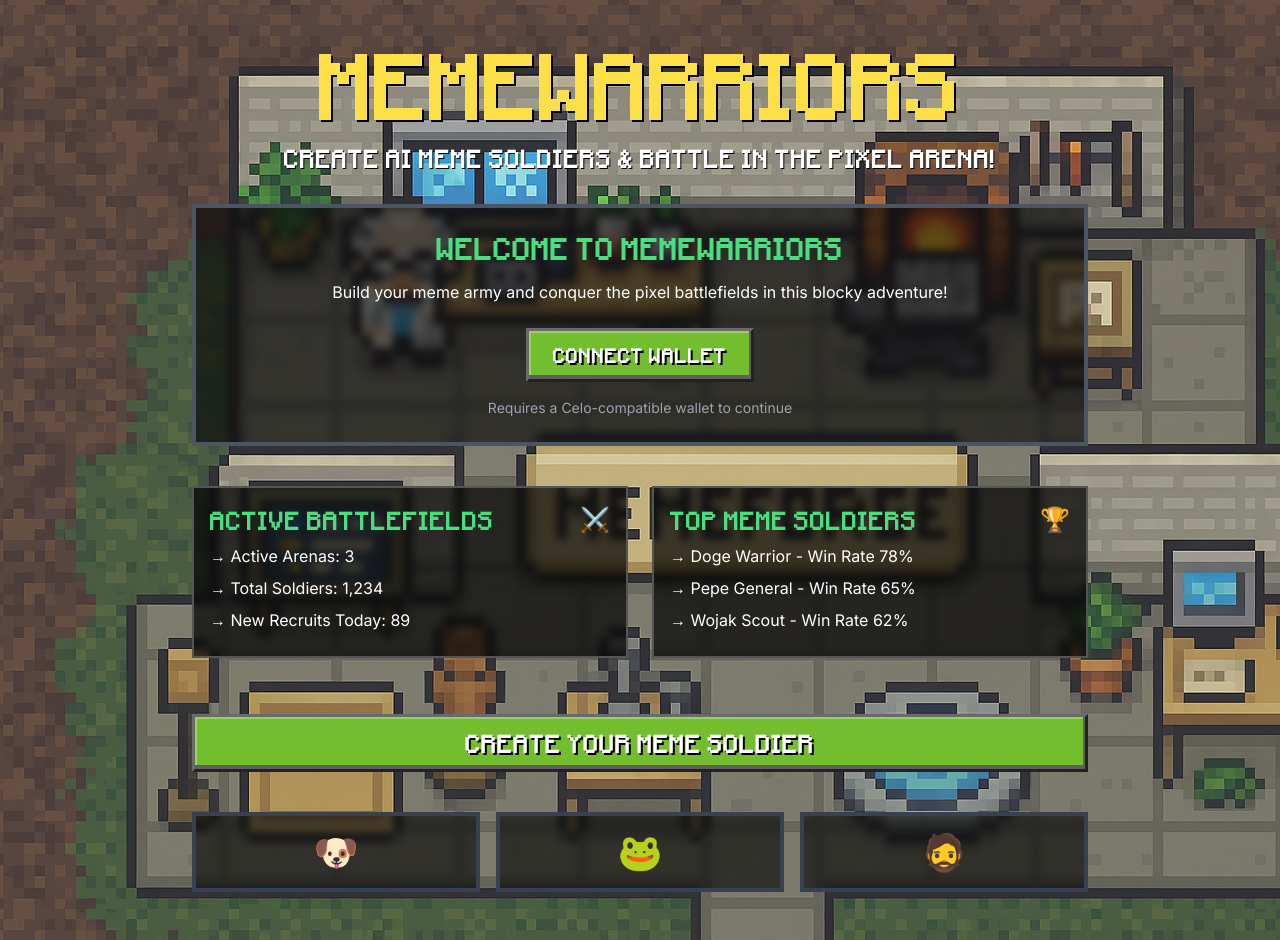
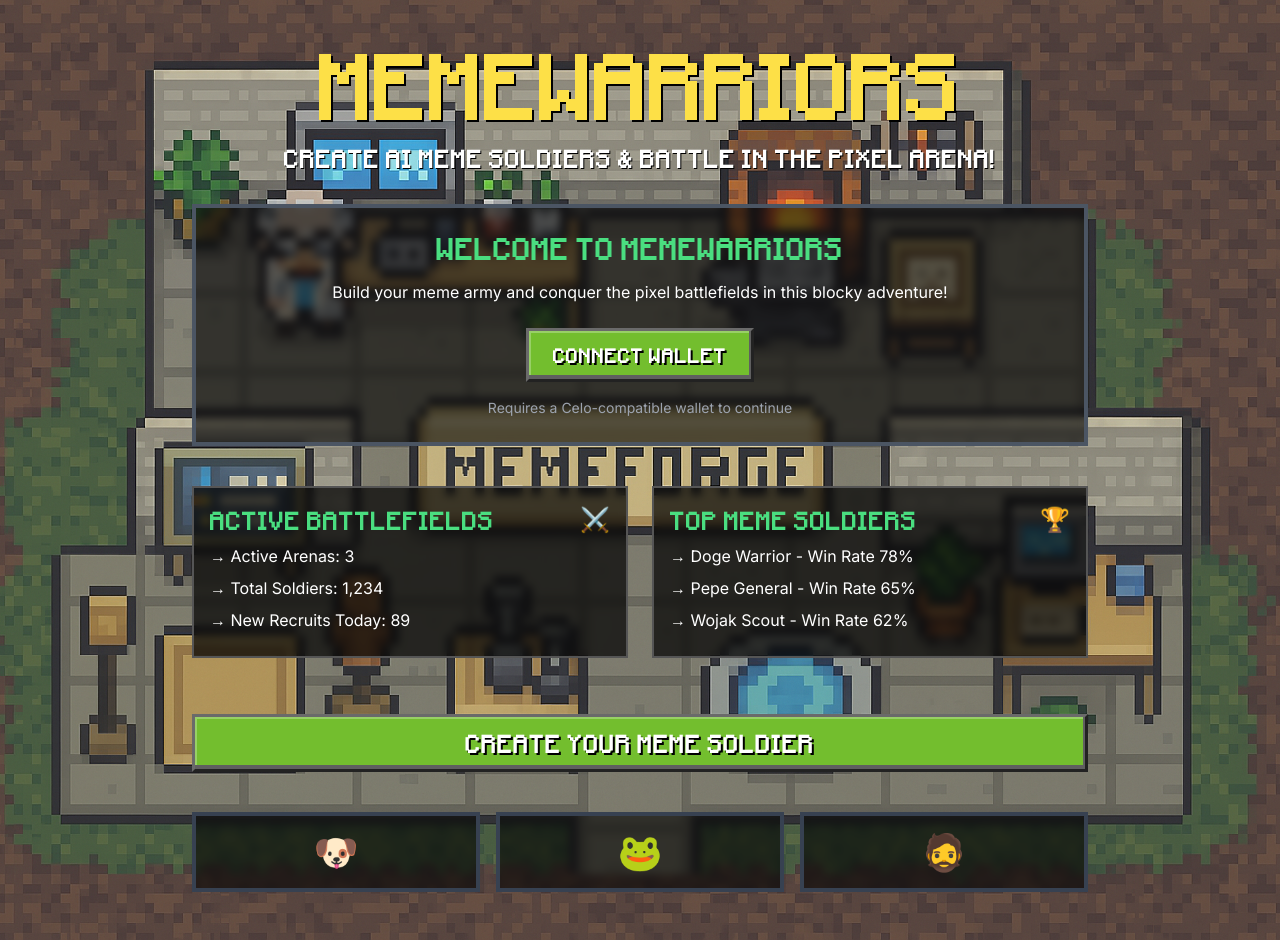
Before and after one commit to Chonwai/Meme-Warrior-Factory-NextJS, a Next.js app: page / in a window 1280 px wide. Built offline with nearby package versions, Linux system fonts and the light colour scheme.

Commit message:
Add: Update global styles to enhance background image handling with no-repeat, cover size, and center positioning

```diff
--- a/app/globals.css
+++ b/app/globals.css
@@ -19,7 +19,9 @@
 body {
     color: rgb(var(--foreground-rgb));
     background-image: url('/images/dirt-bg.png');
-    background-repeat: repeat;
+    background-repeat: no-repeat;
+    background-size: cover;
+    background-position: center;
     background-color: #111;
     font-family: 'Minecraft', 'Courier New', monospace;
     image-rendering: pixelated;
```
